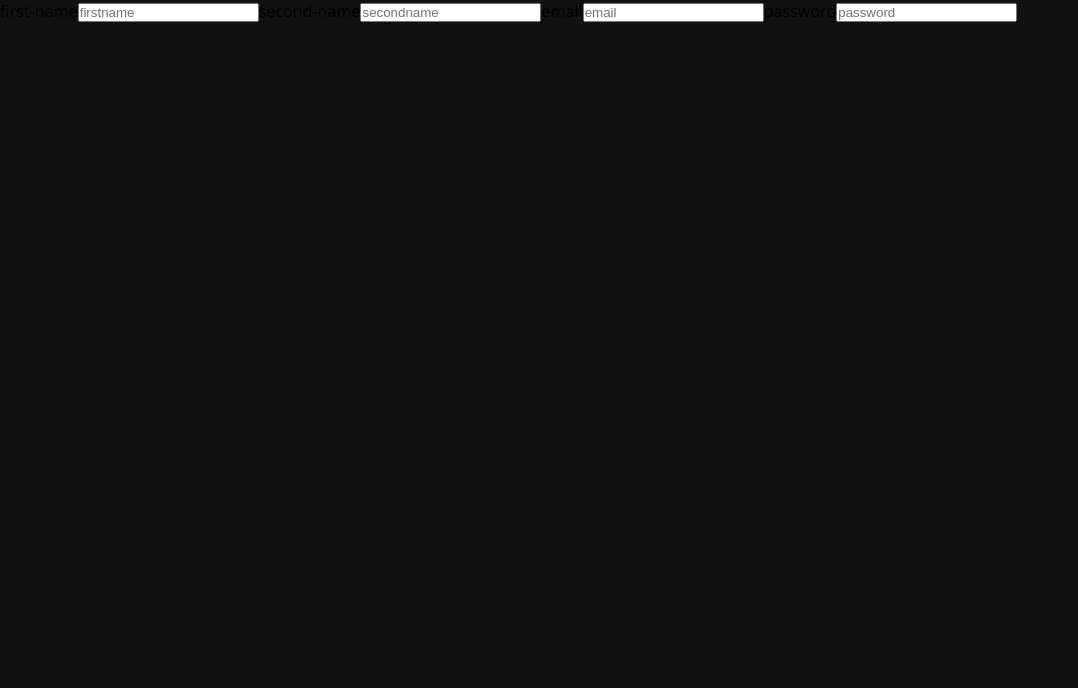
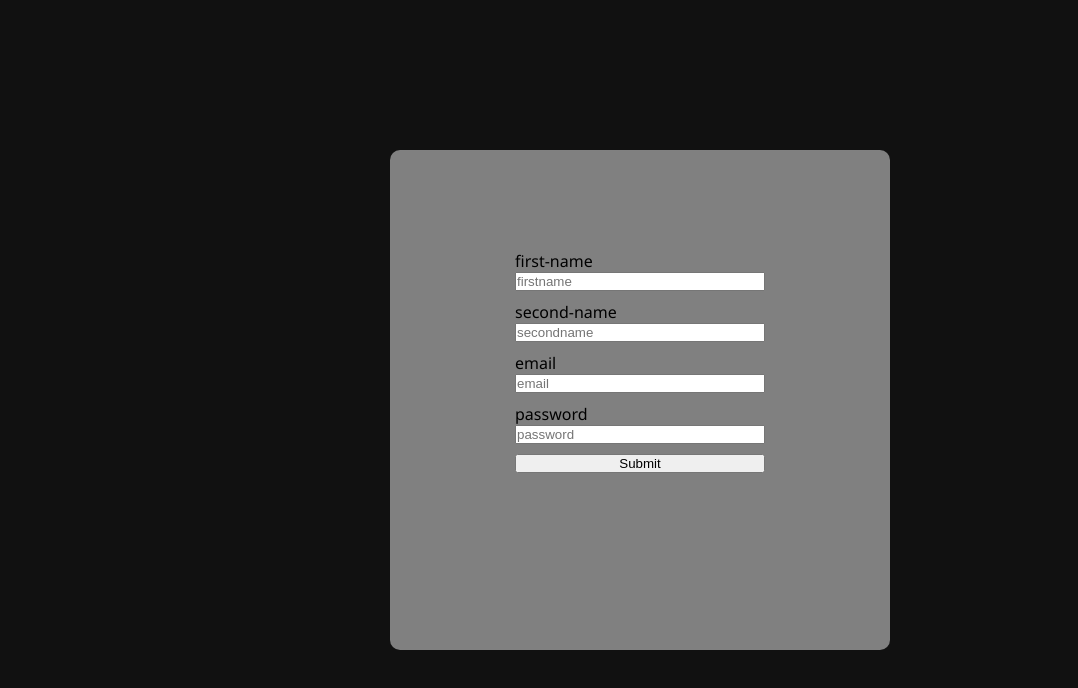
Before and after one commit to azeekk/netflix-clone, a React (Create React App) app: page /signin in a window 1280 px wide. Shown: the top 688 px of the page, without its empty margins (0-1078 px from the left). Built offline with nearby package versions, Linux system fonts and the light colour scheme.

Commit message:
deployed second

```diff
--- a/package.json
+++ b/package.json
@@ -1,5 +1,5 @@
 {
-  "homepage": "https://azeekk.github.io/netflix-clone/",
+  "homepage": "https://azeekk.github.io/netflix-clone",
   "name": "netflix",
   "version": "0.1.0",
   "private": true,
--- a/src/App.js
+++ b/src/App.js
@@ -3,6 +3,7 @@ import {BrowserRouter,Routes,Route} from 'react-router-dom'
 import Home from './Pages/Home';
 import './App.css';
 import Signin from './Components/Signin/Signin';
+import Login from './Components/Login/Login';
 
 function App() {
   return (
@@ -11,6 +12,7 @@ function App() {
       <Routes>
         <Route path='/netflix-clone' element={ <Home />}></Route>
         <Route path='/signin' element={ <Signin />}></Route>
+        <Route path='/login' element={<Login />}></Route>
       </Routes>
       </BrowserRouter>
 
--- a/src/Components/Login/Login.css
+++ b/src/Components/Login/Login.css
@@ -0,0 +1,27 @@
+.signin{
+    width: 100%;
+    height: 100vh;
+    display: flex;
+    align-items: center;
+    justify-content: center;
+}
+.container {
+    width: 500px;
+    height: 500px;
+    background-color: grey;
+    display: flex;
+    align-items: center;
+    justify-content: center;
+    flex-direction: column;
+    border-radius: 10px;
+}
+.container form {
+    width: 250px;
+    height: 300px;
+
+    display: flex;
+    flex-direction:column ;
+}
+.container form input {
+    margin-bottom: 10px;
+}
--- a/src/Components/Login/Login.js
+++ b/src/Components/Login/Login.js
@@ -3,17 +3,14 @@ import React from 'react'
 function Login() {
   return (
     <div>
-            <div>
+            <div className='signin'>
       <div className='container'>
         <form>
-            <label>first-name</label>
-            <input type="text" name='first-name' className='first' placeholder='firstname' />
-            <label>second-name</label>
-            <input type="text" name='second-name' className='second' placeholder='secondname'/>
             <label>email</label>
             <input type="email" name='email' className='email' placeholder='email' />
             <label>password</label>
             <input type="password" name='password' className='password' placeholder='password' />
+            <button>Login</button>
         </form>
       </div>
     </div>
--- a/src/Components/Signin/Signin.css
+++ b/src/Components/Signin/Signin.css
@@ -0,0 +1,27 @@
+.signin{
+    width: 100%;
+    height: 100vh;
+    display: flex;
+    align-items: center;
+    justify-content: center;
+}
+.container {
+    width: 500px;
+    height: 500px;
+    background-color: grey;
+    display: flex;
+    align-items: center;
+    justify-content: center;
+    flex-direction: column;
+    border-radius: 10px;
+}
+.container form {
+    width: 250px;
+    height: 300px;
+
+    display: flex;
+    flex-direction:column ;
+}
+.container form input {
+    margin-bottom: 10px;
+}
--- a/src/Components/Signin/Signin.js
+++ b/src/Components/Signin/Signin.js
@@ -1,8 +1,9 @@
 import React from 'react'
+import './Signin.css'
 
 function Signin() {
   return (
-     <div>
+     <div className='signin'>
       <div className='container'>
         <form>
             <label>first-name</label>
@@ -13,6 +14,7 @@ function Signin() {
             <input type="email" name='email' className='email' placeholder='email' />
             <label>password</label>
             <input type="password" name='password' className='password' placeholder='password' />
+            <button>Submit</button>
         </form>
       </div>
     </div>
```
